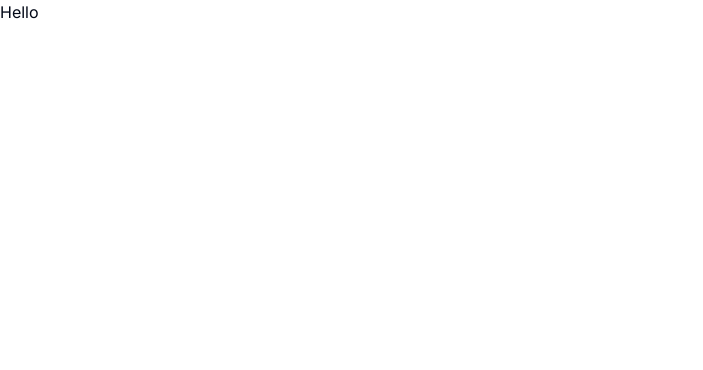
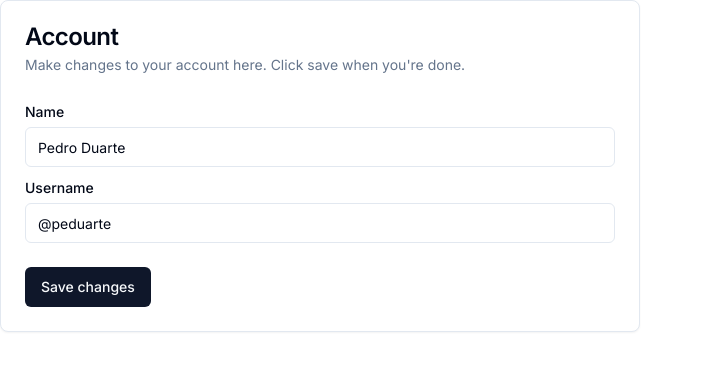
Before and after one commit to LokendraJargha/mansa_capital, a Next.js app in the folder mansa_capital/: page /auth/login in a window 1280 px wide. Shown: the top 370 px of the page, without its empty margins (0-703 px from the left). Built offline with nearby package versions, Linux system fonts and the light colour scheme.

Commit message:
login form

```diff
--- a/mansa_capital/package.json
+++ b/mansa_capital/package.json
@@ -9,6 +9,7 @@
     "lint": "next lint"
   },
   "dependencies": {
+    "@radix-ui/react-label": "^2.0.2",
     "@radix-ui/react-slot": "^1.0.2",
     "class-variance-authority": "^0.7.0",
     "clsx": "^2.1.1",
--- a/mansa_capital/src/app/auth/login/page.jsx
+++ b/mansa_capital/src/app/auth/login/page.jsx
@@ -1,8 +1,33 @@
+import { Card,CardHeader,CardContent,CardDescription,CardTitle,CardFooter } from "@/components/ui/card"
+import { Label } from "@/components/ui/label"
+import { Input } from "@/components/ui/input"
+import { Button } from "@/components/ui/button"
+
 export default function Login (){
 
 
     return (
+        <Card className="w-1/2">
+        <CardHeader>
+          <CardTitle>Account</CardTitle>
+          <CardDescription>
+            Make changes to your account here. Click save when you're done.
+          </CardDescription>
+        </CardHeader>
+        <CardContent className="space-y-2">
+          <div className="space-y-1">
+            <Label htmlFor="name">Name</Label>
+            <Input id="name" defaultValue="Pedro Duarte" />
+          </div>
+          <div className="space-y-1">
+            <Label htmlFor="username">Username</Label>
+            <Input id="username" defaultValue="@peduarte" />
+          </div>
+        </CardContent>
+        <CardFooter>
+          <Button>Save changes</Button>
+        </CardFooter>
+      </Card>
 
-        <>Hello</>
     )
 }
--- /dev/null
+++ b/mansa_capital/src/components/ui/card.jsx
@@ -0,0 +1,50 @@
+import * as React from "react"
+
+import { cn } from "@/lib/utils"
+
+const Card = React.forwardRef(({ className, ...props }, ref) => (
+  <div
+    ref={ref}
+    className={cn("rounded-lg border bg-card text-card-foreground shadow-sm", className)}
+    {...props} />
+))
+Card.displayName = "Card"
+
+const CardHeader = React.forwardRef(({ className, ...props }, ref) => (
+  <div
+    ref={ref}
+    className={cn("flex flex-col space-y-1.5 p-6", className)}
+    {...props} />
+))
+CardHeader.displayName = "CardHeader"
+
+const CardTitle = React.forwardRef(({ className, ...props }, ref) => (
+  <h3
+    ref={ref}
+    className={cn("text-2xl font-semibold leading-none tracking-tight", className)}
+    {...props} />
+))
+CardTitle.displayName = "CardTitle"
+
+const CardDescription = React.forwardRef(({ className, ...props }, ref) => (
+  <p
+    ref={ref}
+    className={cn("text-sm text-muted-foreground", className)}
+    {...props} />
+))
+CardDescription.displayName = "CardDescription"
+
+const CardContent = React.forwardRef(({ className, ...props }, ref) => (
+  <div ref={ref} className={cn("p-6 pt-0", className)} {...props} />
+))
+CardContent.displayName = "CardContent"
+
+const CardFooter = React.forwardRef(({ className, ...props }, ref) => (
+  <div
+    ref={ref}
+    className={cn("flex items-center p-6 pt-0", className)}
+    {...props} />
+))
+CardFooter.displayName = "CardFooter"
+
+export { Card, CardHeader, CardFooter, CardTitle, CardDescription, CardContent }
--- /dev/null
+++ b/mansa_capital/src/components/ui/input.jsx
@@ -0,0 +1,19 @@
+import * as React from "react"
+
+import { cn } from "@/lib/utils"
+
+const Input = React.forwardRef(({ className, type, ...props }, ref) => {
+  return (
+    (<input
+      type={type}
+      className={cn(
+        "flex h-10 w-full rounded-md border border-input bg-background px-3 py-2 text-sm ring-offset-background file:border-0 file:bg-transparent file:text-sm file:font-medium placeholder:text-muted-foreground focus-visible:outline-none focus-visible:ring-2 focus-visible:ring-ring focus-visible:ring-offset-2 disabled:cursor-not-allowed disabled:opacity-50",
+        className
+      )}
+      ref={ref}
+      {...props} />)
+  );
+})
+Input.displayName = "Input"
+
+export { Input }
--- /dev/null
+++ b/mansa_capital/src/components/ui/label.jsx
@@ -0,0 +1,18 @@
+"use client"
+
+import * as React from "react"
+import * as LabelPrimitive from "@radix-ui/react-label"
+import { cva } from "class-variance-authority";
+
+import { cn } from "@/lib/utils"
+
+const labelVariants = cva(
+  "text-sm font-medium leading-none peer-disabled:cursor-not-allowed peer-disabled:opacity-70"
+)
+
+const Label = React.forwardRef(({ className, ...props }, ref) => (
+  <LabelPrimitive.Root ref={ref} className={cn(labelVariants(), className)} {...props} />
+))
+Label.displayName = LabelPrimitive.Root.displayName
+
+export { Label }
```
Also changed, not shown: 1 other file (tests, documents, lock files or other folders).
